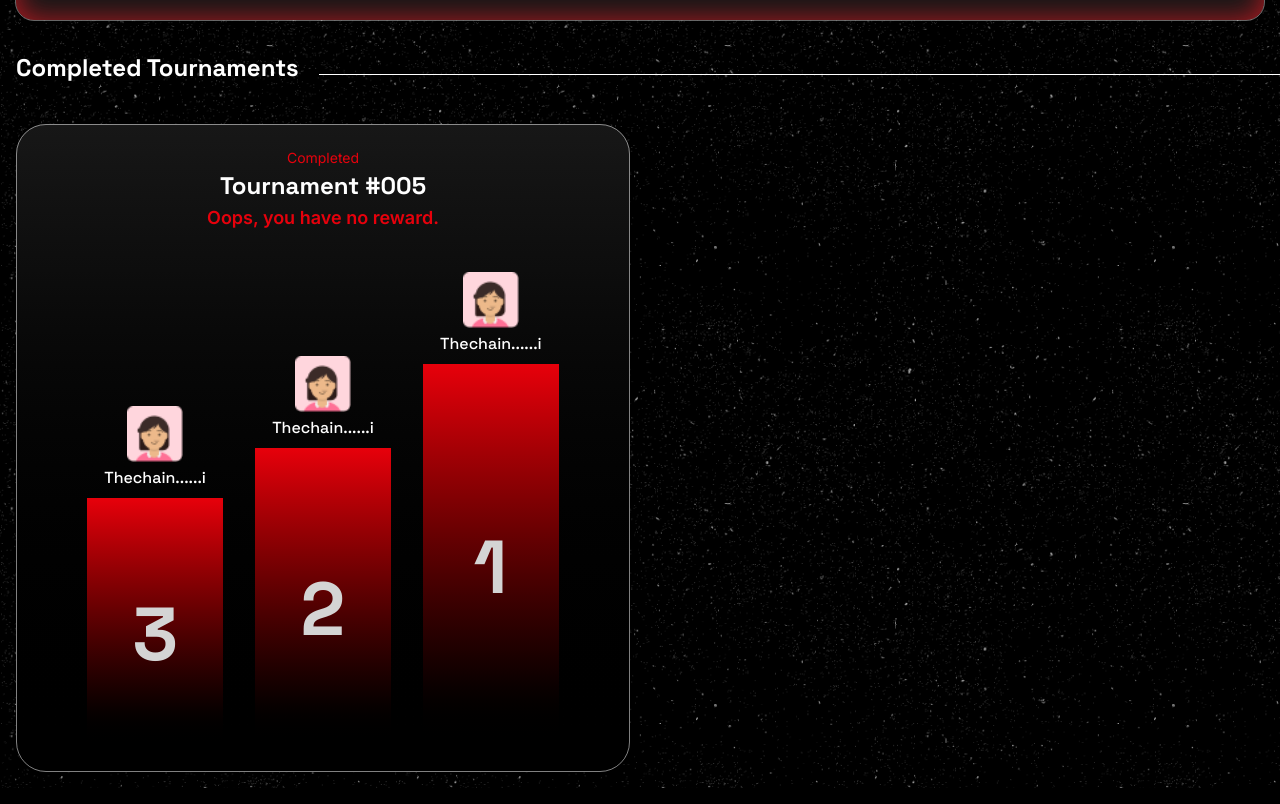
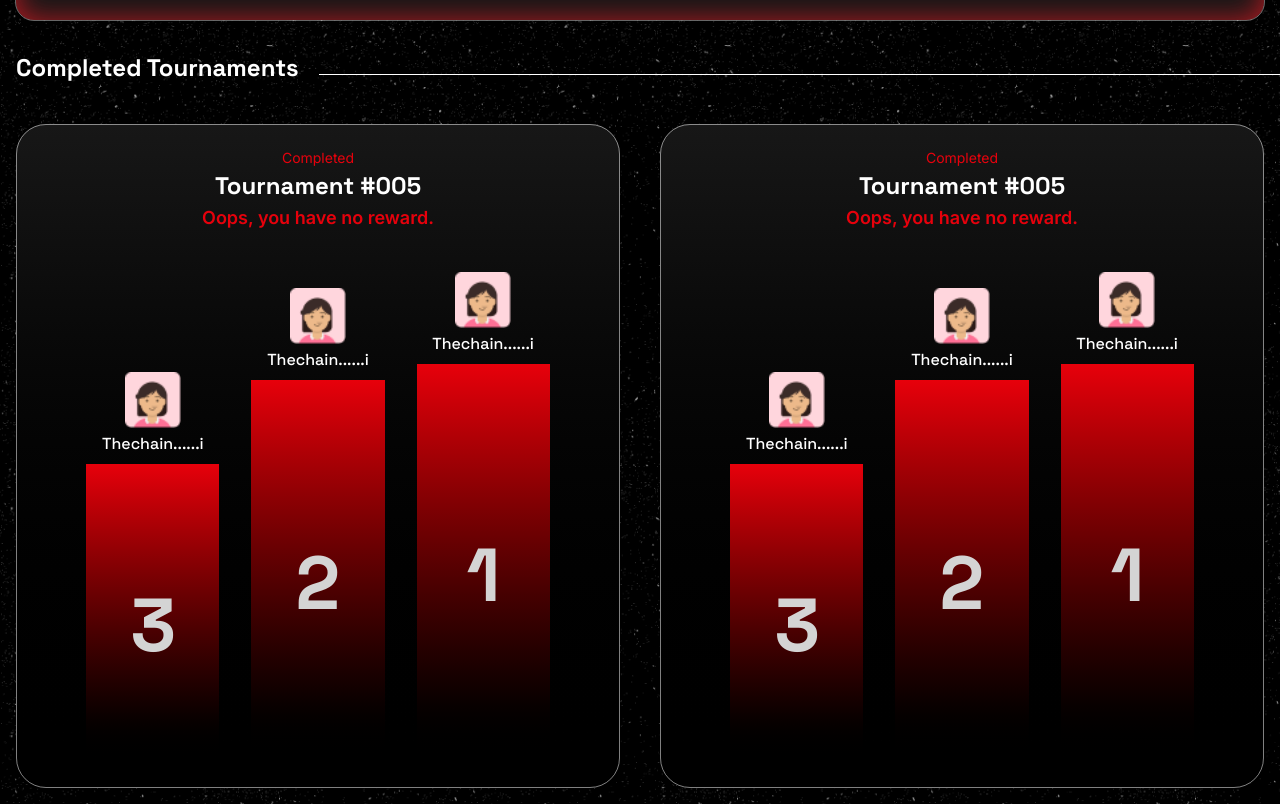
Before and after one commit to ChainBois/ChainBois-FE, a Next.js app: page /battleground in a window 1280 px wide. Shown: the part 3000-3804 px from the top of the page. Built offline with nearby package versions, Linux system fonts and the light colour scheme; no server answers; what thirdweb would draw is missing.

Commit message:
battleground components completed

```diff
--- a/src/app/battleground/components/CompletedTournaments.jsx
+++ b/src/app/battleground/components/CompletedTournaments.jsx
@@ -15,8 +15,12 @@ export default function CompletedTournaments() {
           <hr className="w-full translate-x-5 border-0 border-t border-white p-0" />
         </div>
 
-        <div className="grid gap-5 md:grid-cols-2">
-          <div className="relative overflow-hidden rounded-[30px] bg-linear-to-b from-neutral-900 to-black p-6 outline-1 -outline-offset-1 outline-white/50 md:p-6!">
+        <div className="grid gap-5 md:grid-cols-2 md:gap-10">
+          {Array.from({ length: 2 }, (_, i) => (
+            <div
+              key={i}
+              className="relative overflow-hidden rounded-[30px] bg-linear-to-b from-neutral-900 to-black p-6 outline-1 -outline-offset-1 outline-white/50 md:p-6!"
+            >
               <div className="mb-10 flex flex-col items-center justify-center">
                 <span className="text-sm text-red-600">Completed</span>
                 <h3 className="my-0.5 text-2xl font-bold text-white">
@@ -43,9 +47,9 @@ export default function CompletedTournaments() {
                     <div
                       className={cn(
                         "flex w-full items-center justify-center bg-linear-to-b from-red-600 to-black",
-                      i === 0 && "h-62.5",
-                      i === 1 && "h-75",
-                      i === 2 && "h-96!",
+                        i === 0 && "h-75",
+                        i === 1 && "h-96",
+                        i === 2 && "h-100",
                       )}
                     >
                       <span className="font-space-g translate-y-3 scale-125 text-6xl font-black text-neutral-300">
@@ -56,6 +60,7 @@ export default function CompletedTournaments() {
                 ))}
               </div>
             </div>
+          ))}
         </div>
       </div>
     </section>
```
Lines whose indentation alone changed are shown as unchanged.
